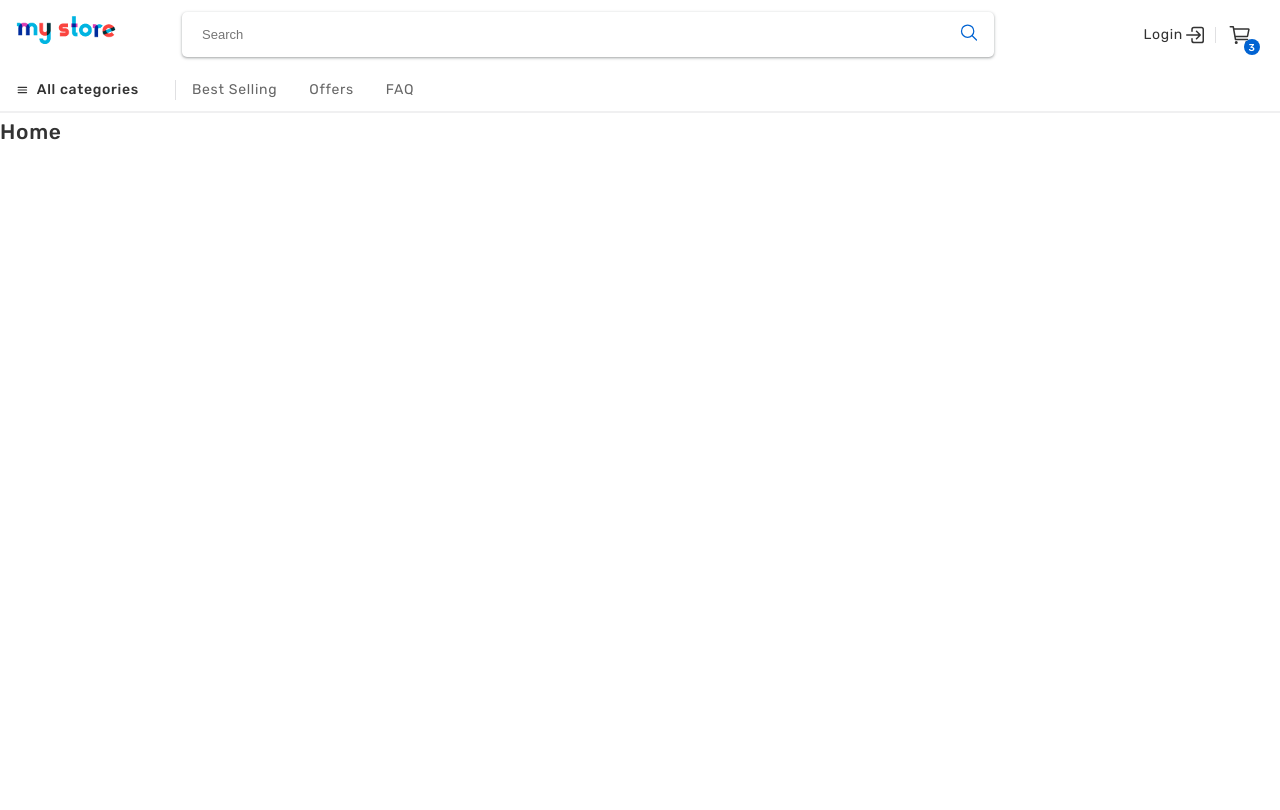
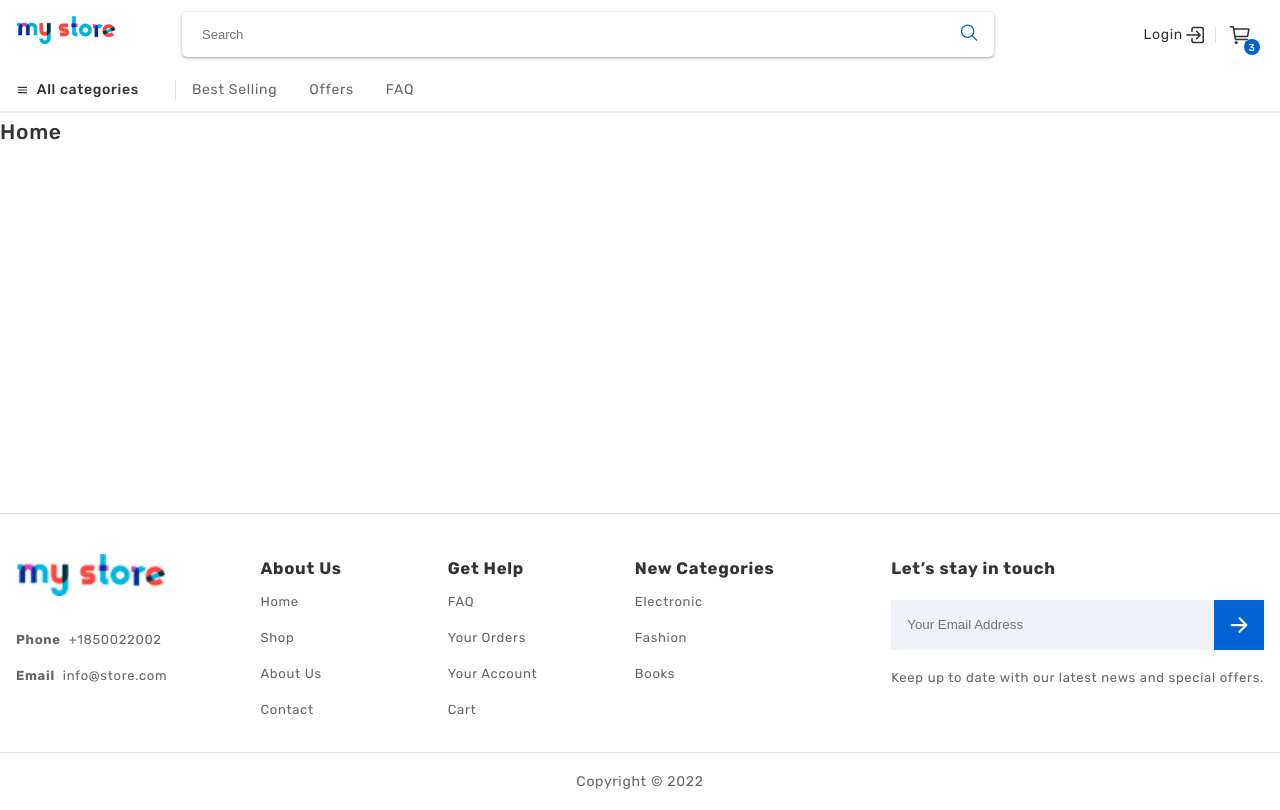
Before and after one commit to yousef-bigdeli/my-store, a React (Create React App) app: page / in a window 1280 px wide. Built offline with nearby package versions, Linux system fonts and the light colour scheme.

Commit message:
feat/layout: Add footer

```diff
--- a/src/Layout/Layout.jsx
+++ b/src/Layout/Layout.jsx
@@ -1,4 +1,5 @@
 import Header from "../containers/Header/Header";
+import Footer from "../containers/Footer/Footer";
 import "./Layout.scss";
 
 const Layout = ({ children }) => {
@@ -6,6 +7,7 @@ const Layout = ({ children }) => {
     <>
       <Header />
       <main>{children}</main>
+      <Footer />
     </>
   );
 };
--- a/src/Layout/Layout.scss
+++ b/src/Layout/Layout.scss
@@ -1 +1,5 @@
 @import "../styles/variables.scss";
+
+main {
+  min-height: 50vh;
+}
--- /dev/null
+++ b/src/containers/Footer/Footer.jsx
@@ -0,0 +1,128 @@
+import { NavLink } from "react-router-dom";
+import { IoArrowForward } from "react-icons/io5";
+import styles from "./Footer.module.scss";
+import logo from "../../assets/images/logo.png";
+
+const Footer = () => {
+  const handleNewsFormSubmit = (e) => {
+    e.preventDefault();
+  };
+
+  return (
+    <footer className={styles.footer}>
+      <div className="container">
+        <div className={styles.content}>
+          <div>
+            <NavLink to="/">
+              <img src={logo} alt="My store" />
+            </NavLink>
+            <div className={styles.contact}>
+              <p>Phone </p>
+              <span>+1850022002</span>
+            </div>
+            <div className={styles.contact}>
+              <p>Email </p>
+              <span>info@store.com</span>
+            </div>
+          </div>
+          <Links />
+          <div className={styles.newsEmail}>
+            <h3>Let’s stay in touch</h3>
+            <form className={styles.form} onSubmit={handleNewsFormSubmit}>
+              <input type="email" placeholder="Your Email Address" />
+              <button type="submit">
+                <IoArrowForward />
+              </button>
+            </form>
+            <p>Keep up to date with our latest news and special offers.</p>
+          </div>
+        </div>
+      </div>
+      <div className={styles.copy}>Copyright &copy; 2022</div>
+    </footer>
+  );
+};
+
+export default Footer;
+
+const Links = () => {
+  return (
+    <div className={styles.footerLinks}>
+      <div className={styles.column}>
+        <p>About Us</p>
+        <ul className={styles.list}>
+          <li>
+            <NavLink className={styles.footerLink} to="/">
+              Home
+            </NavLink>
+          </li>
+          <li>
+            <NavLink className={styles.footerLink} to="category">
+              Shop
+            </NavLink>
+          </li>
+          <li>
+            <NavLink className={styles.footerLink} to="/">
+              About Us
+            </NavLink>
+          </li>
+          <li>
+            <NavLink className={styles.footerLink} to="/">
+              Contact
+            </NavLink>
+          </li>
+        </ul>
+      </div>
+
+      <div className={styles.column}>
+        <p>Get Help</p>
+        <ul className={styles.list}>
+          <li>
+            <NavLink className={styles.footerLink} to="faq">
+              FAQ
+            </NavLink>
+          </li>
+          <li>
+            <NavLink className={styles.footerLink} to="/">
+              Your Orders
+            </NavLink>
+          </li>
+          <li>
+            <NavLink className={styles.footerLink} to="/">
+              Your Account
+            </NavLink>
+          </li>
+          <li>
+            <NavLink className={styles.footerLink} to="/">
+              Cart
+            </NavLink>
+          </li>
+        </ul>
+      </div>
+
+      <div className={styles.column}>
+        <p>New Categories</p>
+        <ul className={styles.list}>
+          <li>
+            <NavLink
+              className={styles.footerLink}
+              to="category/electronic-devices"
+            >
+              Electronic
+            </NavLink>
+          </li>
+          <li>
+            <NavLink className={styles.footerLink} to="category/fashion">
+              Fashion
+            </NavLink>
+          </li>
+          <li>
+            <NavLink className={styles.footerLink} to="category/books">
+              Books
+            </NavLink>
+          </li>
+        </ul>
+      </div>
+    </div>
+  );
+};
--- /dev/null
+++ b/src/containers/Footer/Footer.module.scss
@@ -0,0 +1,124 @@
+@import "../../styles/variables.scss";
+
+.footer {
+  width: 100%;
+  border-top: 1px solid $borderColor;
+
+  .content {
+    padding: 4rem 1.6rem 2.4rem;
+    display: flex;
+    flex-direction: column;
+    @include response(desktop) {
+      flex-direction: row;
+      justify-content: space-between;
+    }
+
+    img{
+      width: 150px;
+      margin-bottom: 1.2rem;
+    }
+
+    .contact {
+      display: flex;
+      align-items: center;
+      font-size: 1.3rem;
+      margin: 12px 0;
+      p {
+        font-weight: 700;
+        margin-right: 8px;
+      }
+    }
+  }
+
+  .copy {
+    text-align: center;
+    padding: 1.6rem;
+    border-top: 1px solid $borderColor;
+  }
+
+  .newsEmail {
+    h3 {
+      font-size: 1.4rem;
+      font-weight: 700;
+      @include response(desktop){
+        font-size: calc(min(1.8rem, 1.3vw));
+      }
+    }
+    p{
+      font-size: 1.3rem;
+    }
+
+    form {
+      display: flex;
+      align-items: center;
+      margin: 1.6rem 0;
+    }
+
+    input {
+      flex: 1;
+      height: 50px;
+      border: 0;
+      padding: 16px;
+      outline: 0;
+      background-color: $secondaryColor;
+    }
+
+    button {
+      background-color: $primaryColor;
+      border: 0;
+      width: 50px;
+      height: 50px;
+      cursor: pointer;
+      color: #fff;
+      font-weight: 700;
+      font-size: 2.4rem;
+      display: flex;
+      align-items: center;
+      justify-content: center;
+    }
+  }
+}
+
+.footerLinks {
+  display: flex;
+  margin: 1.6rem 0;
+
+  @include response(desktop) {
+    width: 45%;
+    min-width: 430px;
+    margin: 0;
+  }
+
+  .list{
+    line-height: 3.6rem;
+  }
+
+  .column {
+    width: 50%;
+
+    p {
+      font-weight: 700;
+      color: $titleTextColor;
+      font-size: 1.4rem;
+      @include response(desktop){
+        font-size: calc(min(1.8rem, 1.3vw));
+      }
+    }
+
+    .footerLink {
+      font-size: 1.3rem;
+    }
+
+    &:last-child {
+      display: none;
+      @include response(desktop) {
+        display: block;
+      }
+    }
+
+    @include response(desktop) {
+      width: 30%;
+      margin: 0 1.2rem;
+    }
+  }
+}
```
